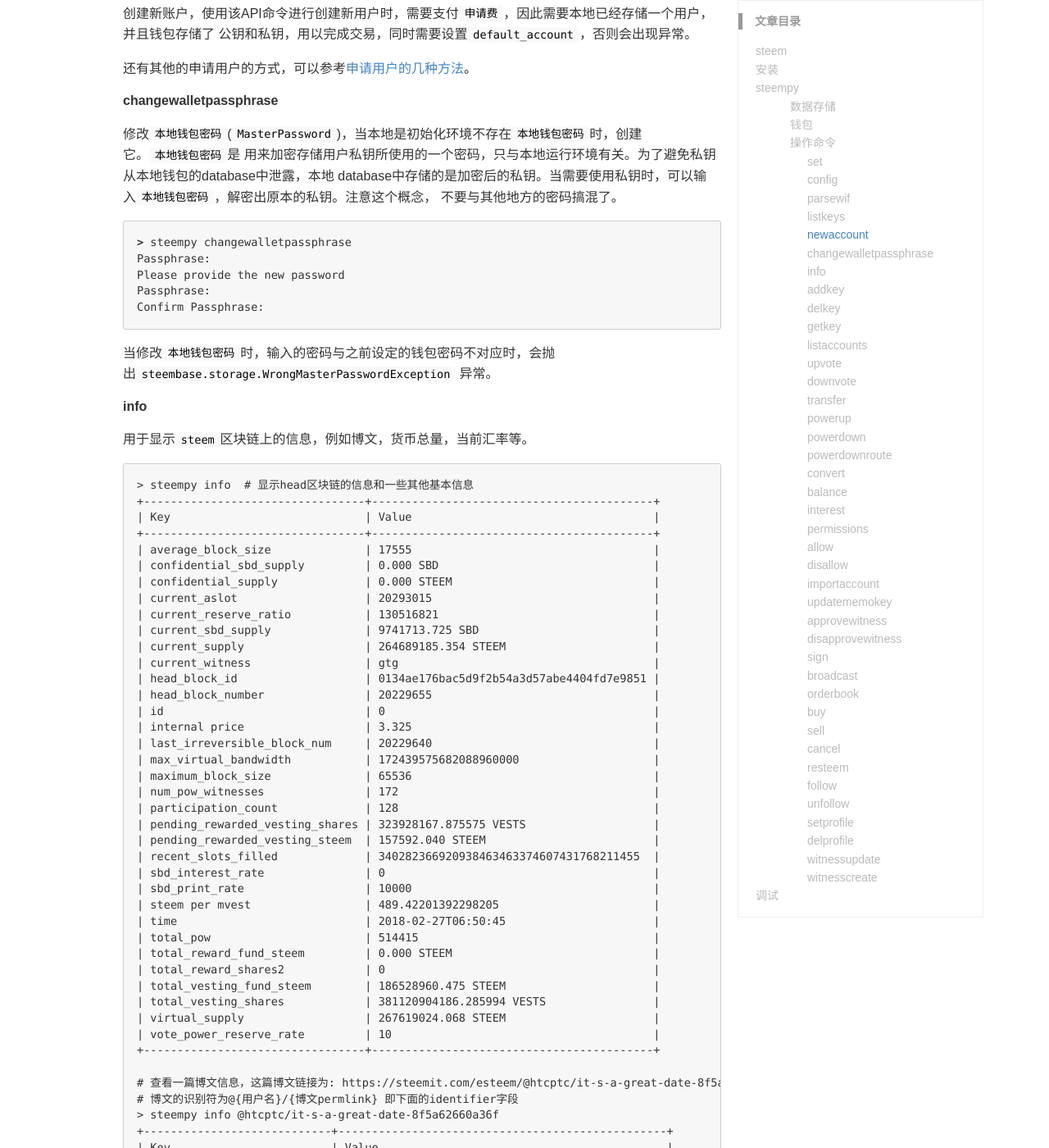
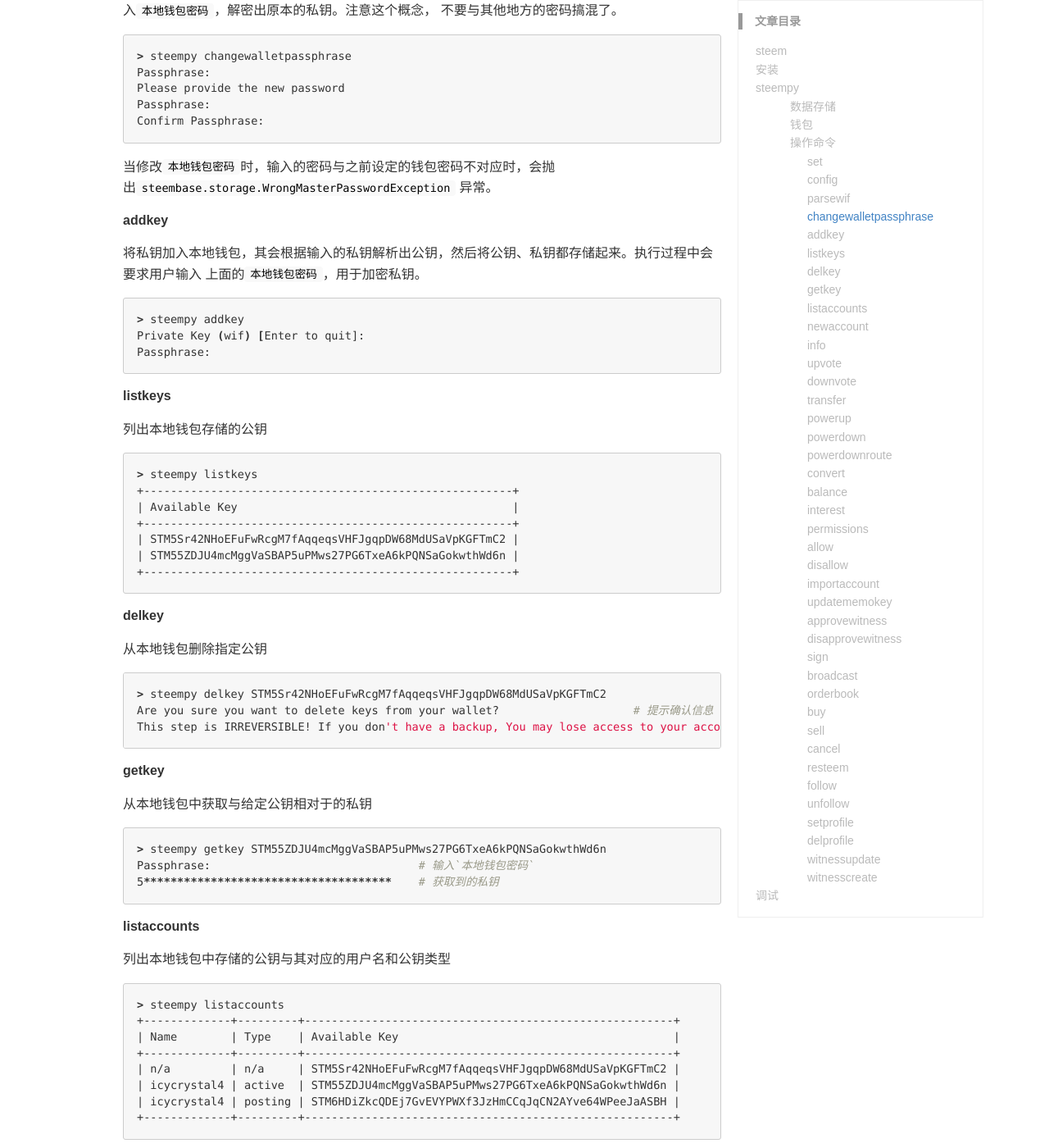
Before and after one commit to lrita/lrita.github.io, a Jekyll site: the page built from _posts/2018-02-27-steem-python.md, in a window 1280 px wide and 1400 px high, scrolled down 3951 px. Shown: the whole window at 82% size. Built offline with Jekyll 4.4.1, drawn with Linux system fonts in a browser that asks for light colours; comment, search, counter and statistics services are not loaded; some of the changed text lies outside the part shown.

Commit message:
update 2018-02-27-steem-python.md

````diff
--- a/_posts/2018-02-27-steem-python.md
+++ b/_posts/2018-02-27-steem-python.md
@@ -170,15 +170,6 @@
 公钥 = PrivateKey(私钥字符串).pubkey
 ```
 
-##### listkeys
-List available keys in your wallet
-
-##### newaccount
-创建新账户，使用该API命令进行创建新用户时，需要支付`申请费`，因此需要本地已经存储一个用户，并且钱包存储了
-公钥和私钥，用以完成交易，同时需要设置`default_account`，否则会出现异常。
-
-还有其他的申请用户的方式，可以参考[申请用户的几种方法](https://steemit.com/steem-help/@primus/how-to-register-steem-account-in-4-different-ways-a-complete-comparative-analysis-of-security-and-anonymity)。
-
 ##### changewalletpassphrase
 修改`本地钱包密码`(`MasterPassword`)，当本地是初始化环境不存在`本地钱包密码`时，创建它。`本地钱包密码`是
 用来加密存储用户私钥所使用的一个密码，只与本地运行环境有关。为了避免私钥从本地钱包的database中泄露，本地
@@ -195,6 +186,66 @@
 
 当修改`本地钱包密码`时，输入的密码与之前设定的钱包密码不对应时，会抛出`steembase.storage.WrongMasterPasswordException`
 异常。
+
+##### addkey
+将私钥加入本地钱包，其会根据输入的私钥解析出公钥，然后将公钥、私钥都存储起来。执行过程中会要求用户输入
+上面的`本地钱包密码`，用于加密私钥。
+
+```shell
+> steempy addkey
+Private Key (wif) [Enter to quit]:
+Passphrase:
+```
+
+##### listkeys
+列出本地钱包存储的公钥
+```shell
+> steempy listkeys
++-------------------------------------------------------+
+| Available Key                                         |
++-------------------------------------------------------+
+| STM5Sr42NHoEFuFwRcgM7fAqqeqsVHFJgqpDW68MdUSaVpKGFTmC2 |
+| STM55ZDJU4mcMggVaSBAP5uPMws27PG6TxeA6kPQNSaGokwthWd6n |
++-------------------------------------------------------+
+```
+
+##### delkey
+从本地钱包删除指定公钥
+
+```shell
+> steempy delkey STM5Sr42NHoEFuFwRcgM7fAqqeqsVHFJgqpDW68MdUSaVpKGFTmC2
+Are you sure you want to delete keys from your wallet?                    # 提示确认信息
+This step is IRREVERSIBLE! If you don't have a backup, You may lose access to your account! [Y/n] y
+```
+
+##### getkey
+从本地钱包中获取与给定公钥相对于的私钥
+
+```shell
+> steempy getkey STM55ZDJU4mcMggVaSBAP5uPMws27PG6TxeA6kPQNSaGokwthWd6n
+Passphrase:                               # 输入`本地钱包密码`
+5*************************************    # 获取到的私钥
+```
+
+##### listaccounts
+列出本地钱包中存储的公钥与其对应的用户名和公钥类型
+
+```shell
+> steempy listaccounts
++-------------+---------+-------------------------------------------------------+
+| Name        | Type    | Available Key                                         |
++-------------+---------+-------------------------------------------------------+
+| n/a         | n/a     | STM5Sr42NHoEFuFwRcgM7fAqqeqsVHFJgqpDW68MdUSaVpKGFTmC2 |
+| icycrystal4 | active  | STM55ZDJU4mcMggVaSBAP5uPMws27PG6TxeA6kPQNSaGokwthWd6n |
+| icycrystal4 | posting | STM6HDiZkcQDEj7GvEVYPWXf3JzHmCCqJqCN2AYve64WPeeJaASBH |
++-------------+---------+-------------------------------------------------------+
+```
+
+##### newaccount
+创建新账户，使用该API命令进行创建新用户时，需要支付`申请费`，因此需要本地已经存储一个用户，并且钱包存储了
+公钥和私钥，用以完成交易，同时需要设置`default_account`，否则会出现异常。
+
+还有其他的申请用户的方式，可以参考[申请用户的几种方法](https://steemit.com/steem-help/@primus/how-to-register-steem-account-in-4-different-ways-a-complete-comparative-analysis-of-security-and-anonymity)。
 
 ##### info
 用于显示`steem`区块链上的信息，例如博文，货币总量，当前汇率等。
````
Also changed, not shown: other parts of _posts/2018-02-27-steem-python.md (+0 -12 lines).
